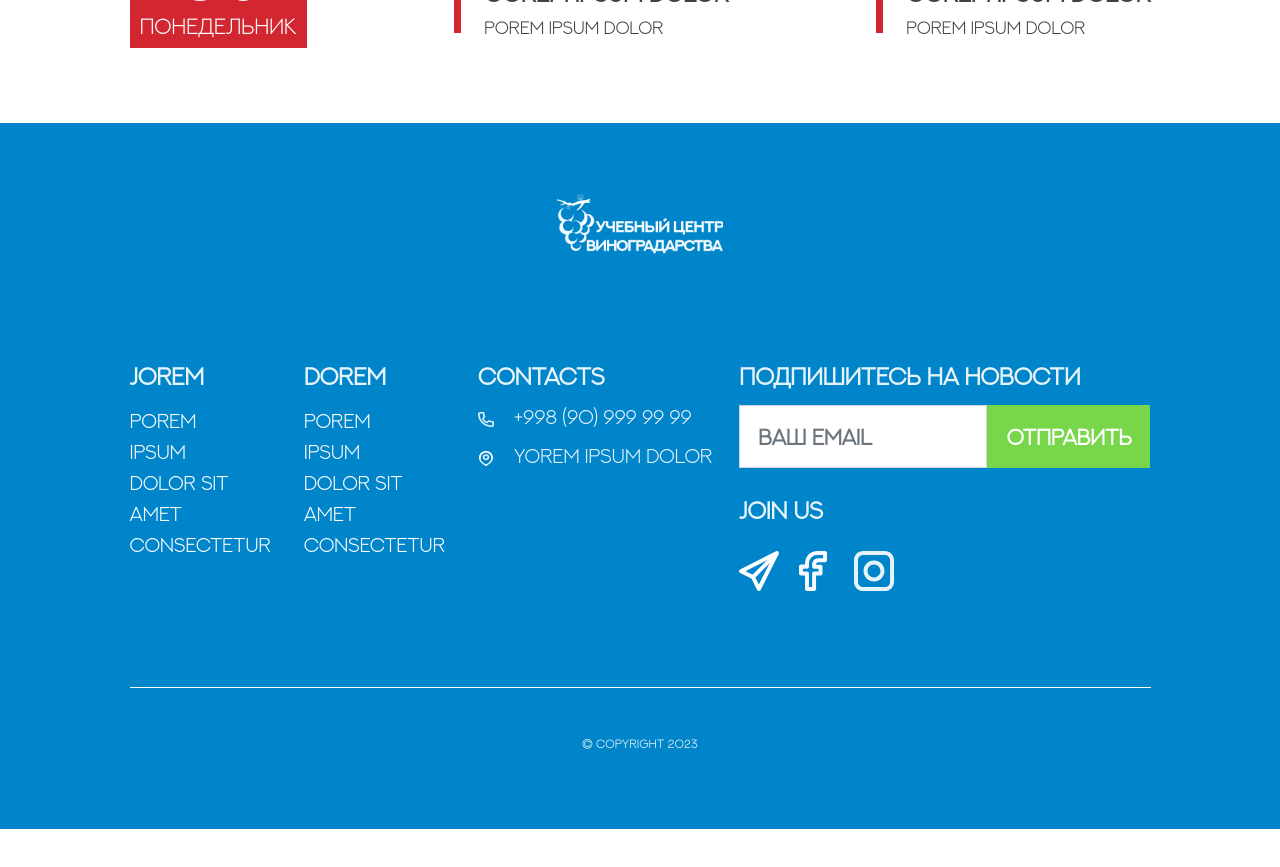
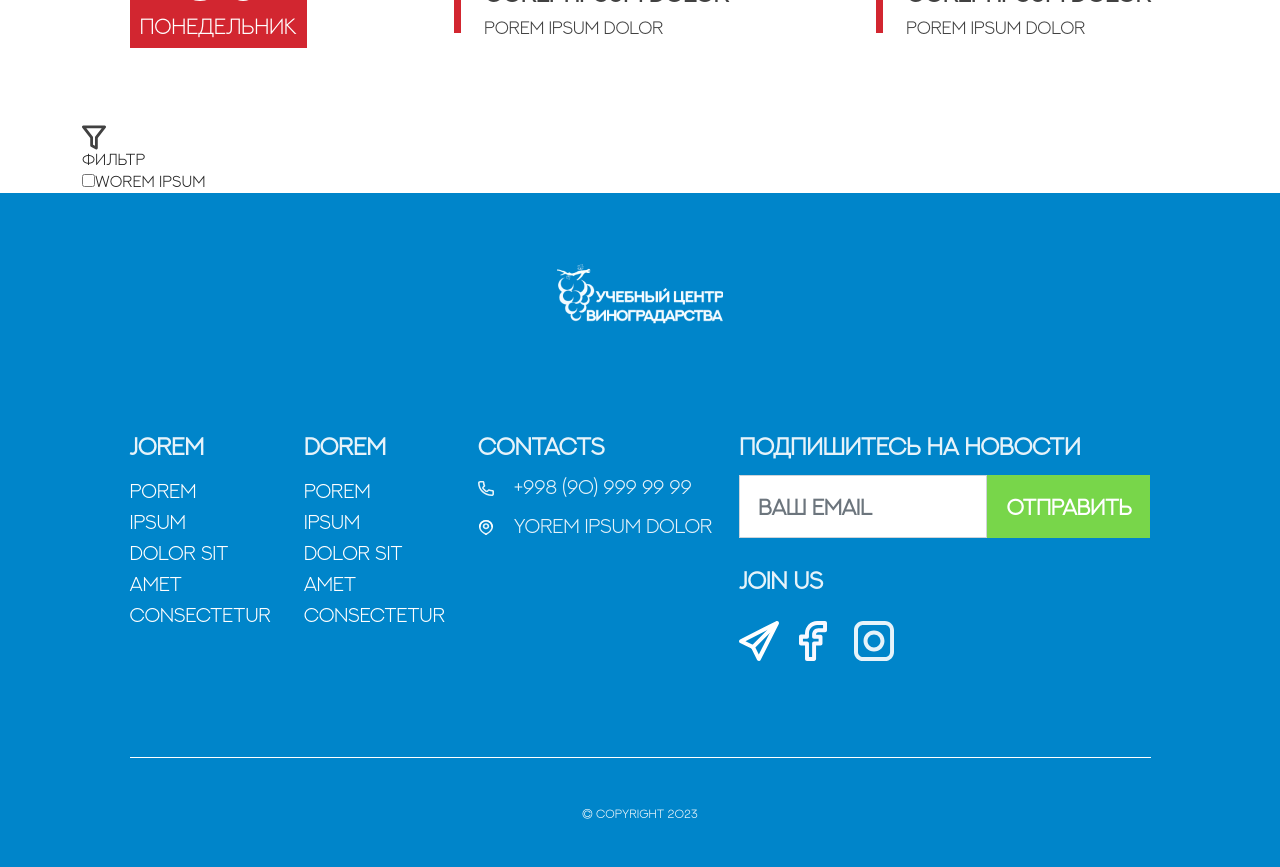
Before and after one commit to 7Davronbek/gape-app-test, a React (Vite) app: page /#/calendar in a window 1280 px wide. Shown: the part 1220-2087 px from the top of the page. Before the commit the page ends 2049 px from the top, so only its background shows below. Built offline with nearby package versions, Linux system fonts and the light colour scheme.

Commit message:
gape-app

```diff
--- a/src/pages/Calendar.jsx
+++ b/src/pages/Calendar.jsx
@@ -2,6 +2,7 @@ import React from "react";
 
 const Calendar = () => {
   return (
+    <>
       <div className="Calendar">
         <div className="container">
           <div className="row">
@@ -138,6 +139,27 @@ const Calendar = () => {
           </div>
         </div>
       </div>
+
+      <div className="Filter">
+        <div className="container">
+          <div className="row">
+            <div className="col-lg-4">
+              <div className="filter">
+                <span>
+                  <img src="/assets/icons/filter.svg" alt="" />
+                </span>
+                <h6>фильтр</h6>
+              </div>
+
+              <div className="inputWrap">
+                <input type="checkbox" id="lorem" />
+                <label htmlFor="lorem">Worem ipsum </label>
+              </div>
+            </div>
+          </div>
+        </div>
+      </div>
+    </>
   );
 };
 
```
Lines whose indentation alone changed are shown as unchanged.
